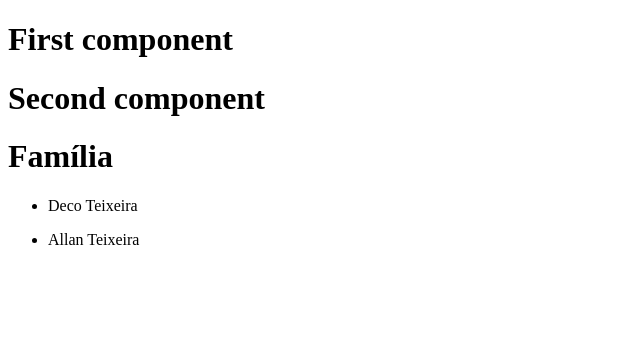
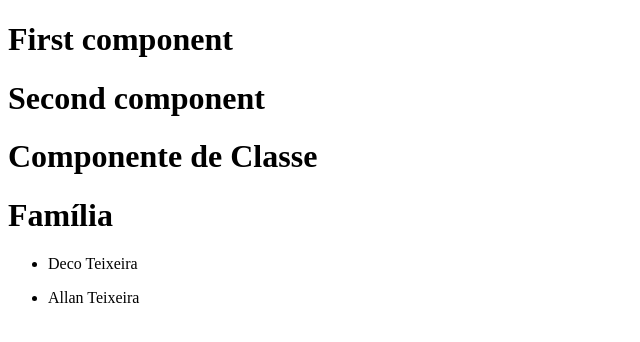
Before and after one commit to andytxr/React-Legado, a React app: page / in a window 1280 px wide. Shown: the top 342 px of the page, without its empty margins (0-640 px from the left). Built offline with nearby package versions, Linux system fonts and the light colour scheme.

Commit message:
Creating a Class Component

```diff
--- /dev/null
+++ b/src/components/classComponent.jsx
@@ -0,0 +1,24 @@
+import React, {Component} from 'react';
+
+import Family from "./family";
+import Member from "./familyMember"
+
+export default class ClassComponent extends Component {
+
+    render() {
+
+        return (
+
+            <div>
+                <h1>{this.props.value}</h1>
+                <Family lastName="Teixeira">
+                    <Member name="Deco"/>
+                    <Member name="Allan"/>
+                </Family>
+            </div>
+
+        )
+
+    }
+
+}
--- a/src/index.jsx
+++ b/src/index.jsx
@@ -2,18 +2,14 @@ import React from "react";
 import ReactDOM from 'react-dom';
 
 import Component from './components/component';
-import Family from "./components/family";
-import Member from "./components/familyMember"
+import ClassComponent from './components/classComponent'
 
 ReactDOM.render(
 
     <div>
         <Component.First/>
         <Component.Second/>
-        <Family lastName="Teixeira">
-            <Member name="Deco"/>
-            <Member name="Allan"/>
-        </Family>
+        <ClassComponent value="Componente de Classe"></ClassComponent>
     </div>
 
 , document.getElementById('app'));
```
